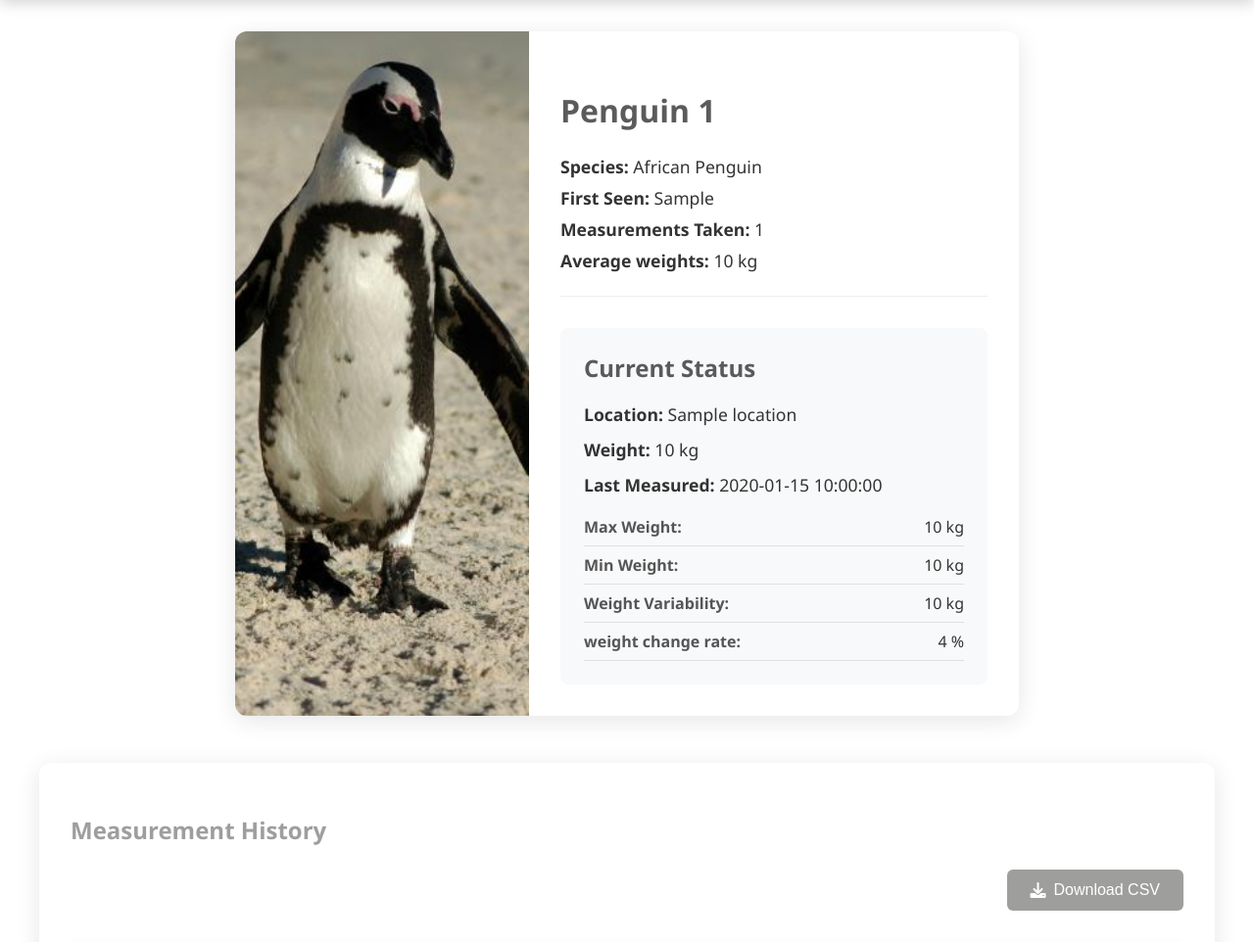
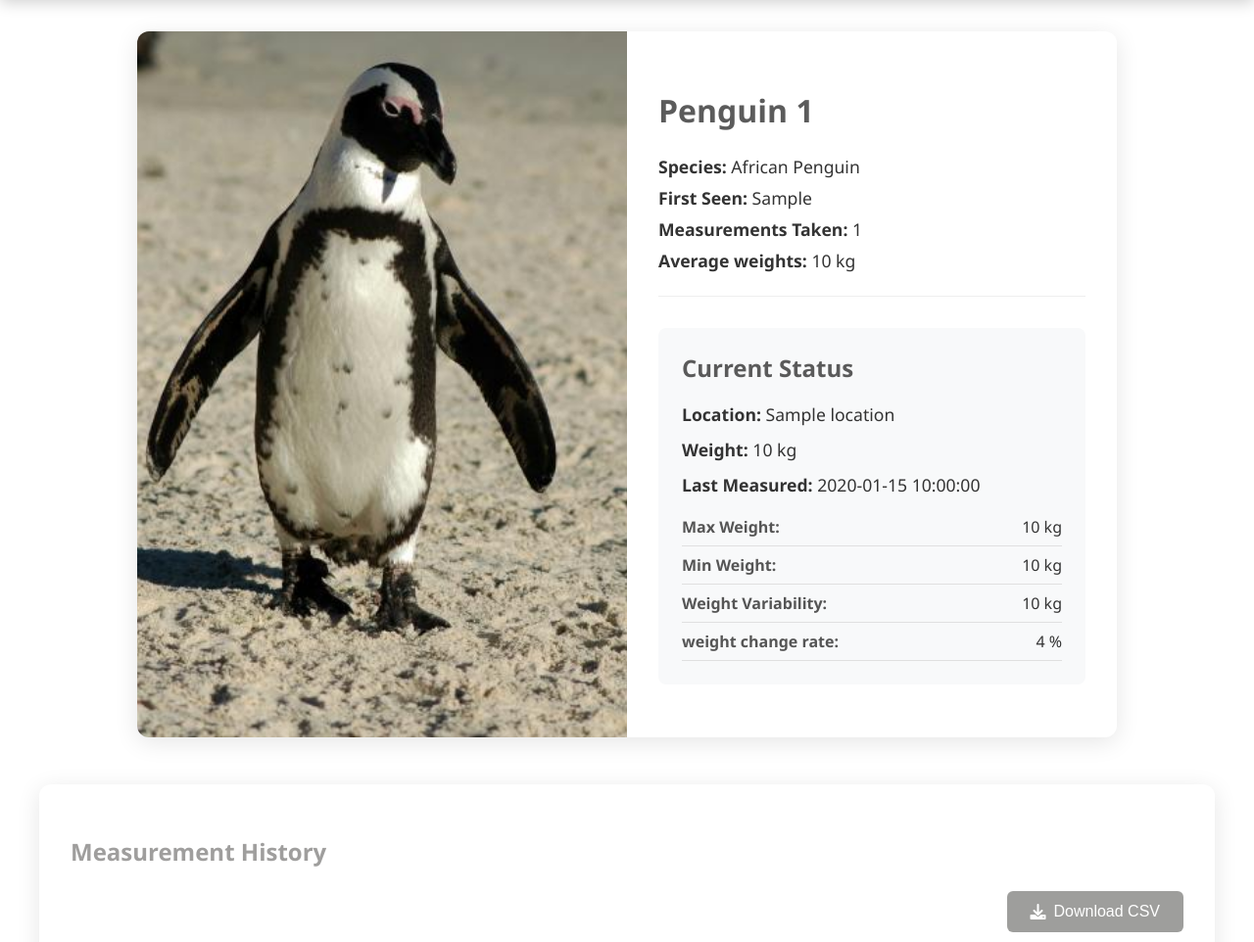
Before and after one commit to MusawenkosiZikhali/EEE4113F_Group32_Penguin_Weight_Monitoring, a Flask app: template templates/penguin_detail.html in a window 1280 px wide. Shown: the part 86-1048 px from the top of the page at 98% size. Run offline with Flask 3, Linux system fonts and the light colour scheme; the template is opened without the code that fills it: most values are stand-ins (such as "Sample title", 1, 10 or a date in 2020); a database or web service that is not in the repository returns one stand-in record (values such as "Sample title").

Commit message:
Update detail_style.css

```diff
--- a/static/style/detail_style.css
+++ b/static/style/detail_style.css
@@ -27,13 +27,13 @@
     border-radius: 12px;
     box-shadow: 0 5px 25px rgba(0, 0, 0, 0.1);
     overflow: hidden;
-    max-width: 800px;
+    max-width: 1000px;
     width: 100%;
 }
 
 .card-image {
     flex: 1;
-    min-width: 300px;
+    min-width: 500px;
 }
 
 .card-image img {
```
